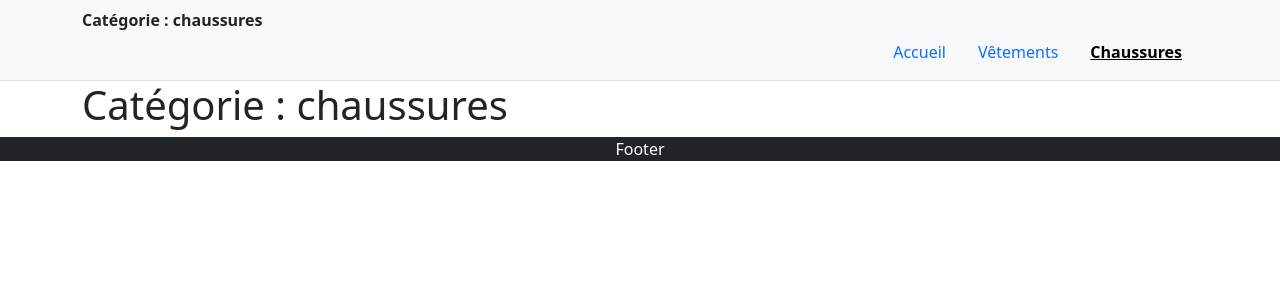
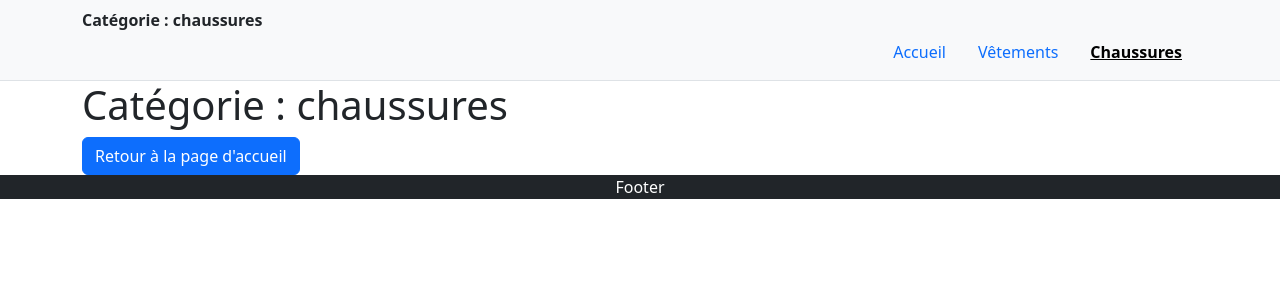
Before and after one commit to KevinDaCruz/react-router, a React (Vite) app: page /categorie/chaussures in a window 1280 px wide. Shown: the top 300 px of the page. Built offline with nearby package versions, Linux system fonts and the light colour scheme.

Commit message:
Activité 8 + Correction ternaire

```diff
--- a/src/components/Header.jsx
+++ b/src/components/Header.jsx
@@ -8,10 +8,8 @@ function Header() {
   return (
     <header className="bg-light border-bottom py-2">
       <Container>
-        {match ? (
+        {match && (
           <div className="fw-bold">Catégorie : {match.params.category}</div>
-        ) : (
-          <div />
         )}
         <Nav className="justify-content-end">
           <Nav.Link as={NavLink} to="/" className="nav-link">
--- a/src/pages/Category.jsx
+++ b/src/pages/Category.jsx
@@ -1,9 +1,22 @@
-import { useParams } from "react-router";
+import { useParams, useNavigate } from "react-router";
+import { Button } from "react-bootstrap";
 
 function Category() {
   const { category } = useParams();
+  const navigate = useNavigate();
 
-  return <h1>Catégorie : {category}</h1>;
+  const handleBack = () => {
+    navigate("/");
+  };
+
+  return (
+    <>
+        <h1>Catégorie : {category}</h1>
+        <Button variant="primary" onClick={handleBack}>
+          Retour à la page d'accueil
+        </Button>
+    </>
+  );
 }
 
 export default Category;
```
